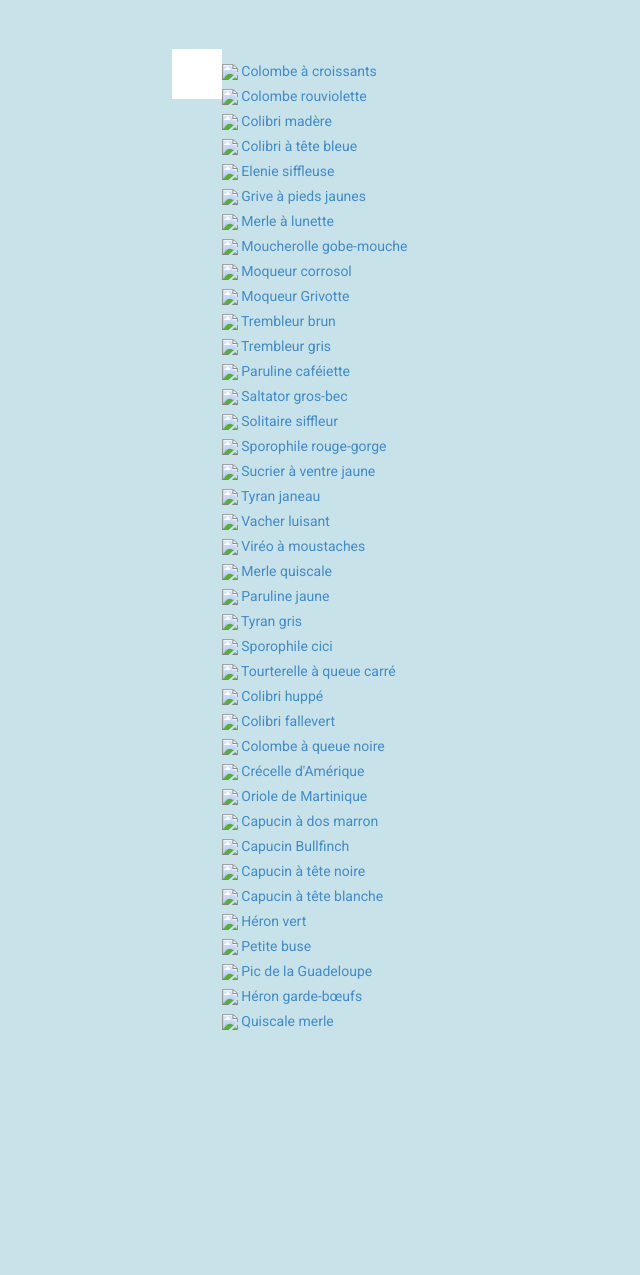
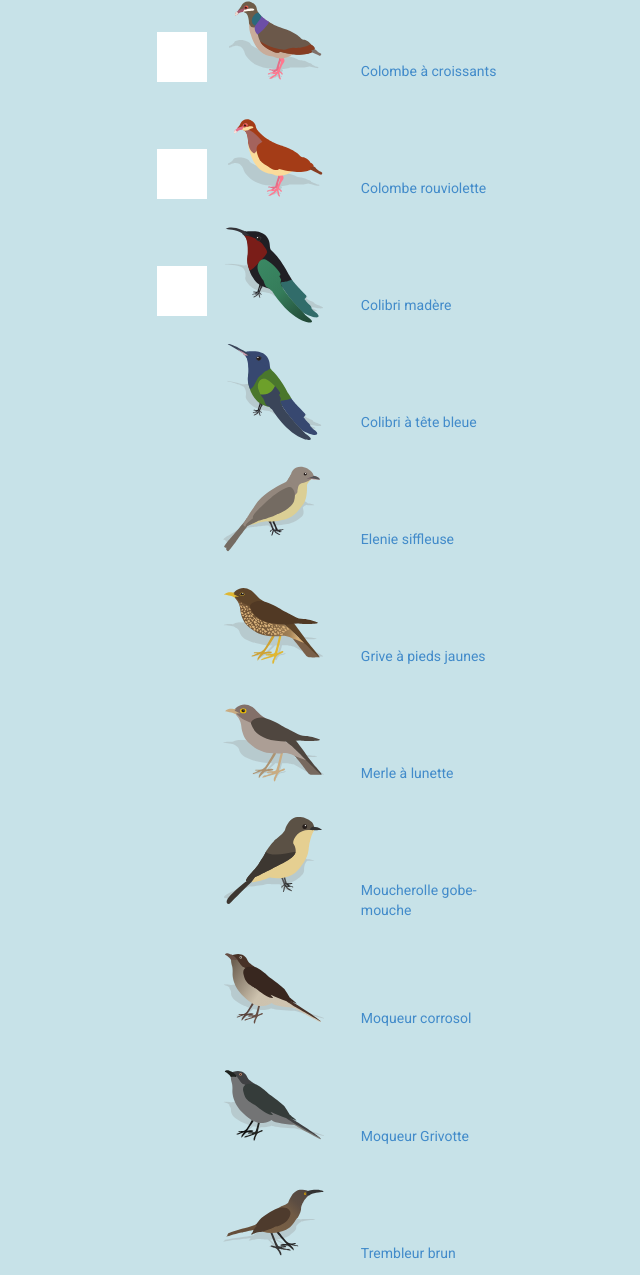
Before and after one commit to Funx/FRAG_BINV, a plain HTML site: page app/index.html at #/area in a window 1280 px wide. Shown: the part 393-1668 px from the top of the page, without its empty margins (1-641 px from the left). Before the commit the page ends 1429 px from the top, so only its background shows below. Drawn offline with Linux system fonts and the light colour scheme.

Commit message:
Quelques modifs sur le templating et l'accès aux données

```diff
--- a/app/js/birds.js
+++ b/app/js/birds.js
@@ -301,7 +301,7 @@ var birds = [
 		, "isInProject": true
 	}
 	,{
-			"id": "trembleur brun"
+			"id": "trembleur_brun"
 		, "name": "Trembleur brun"
 		, "count": {
 			"providence_la_grand_mare":0
@@ -541,8 +541,8 @@ var birds = [
 		, "isInProject": true
 	}
 	,{
-		"id": "vacher_luisant"
-		, "name": "Vacher luisant"
+		"id": "vachet_luisant"
+		, "name": "Vachet luisant"
 		, "count": {
 			"providence_la_grand_mare":0
 			,"morne_aubin":0
@@ -600,6 +600,7 @@ var birds = [
 		}
 		, "isInProject": true
 	}
+	//Not in project -->
 	,{
 		"id": "merle_quiscale"
 		, "name": "Merle quiscale"
@@ -721,8 +722,8 @@ var birds = [
 		, "isInProject": false
 	}
 	,{
-		"id": "tourterelle_a_queue_carre"
-		, "name": "Tourterelle à queue carré"
+		"id": "tourterelle_a_queue_carree"
+		, "name": "Tourterelle à queue carrée"
 		, "count": {
 			"providence_la_grand_mare":0
 			,"morne_aubin":2
@@ -751,7 +752,7 @@ var birds = [
 		, "isInProject": false
 	}
 	,{
-		"id": "colibri_huppé"
+		"id": "colibri_huppe"
 		, "name": "Colibri huppé"
 		, "count": {
 			"providence_la_grand_mare":1
@@ -841,8 +842,8 @@ var birds = [
 		, "isInProject": false
 	}
 	,{
-		"id": "crecelle_d_amerique"
-		, "name": "Crécelle d'Amérique"
+		"id": "crecerelle_d_amerique"
+		, "name": "Crécerelle d'Amérique"
 		, "count": {
 			"providence_la_grand_mare":1
 			,"morne_aubin":0
@@ -870,7 +871,7 @@ var birds = [
 		}
 		, "isInProject": false
 	}
-	,{
+	/*,{
 		"id": "oriole_de_martinique"
 		, "name": "Oriole de Martinique"
 		, "count": {
@@ -899,8 +900,8 @@ var birds = [
 			,"sofaia":0
 		}
 		, "isInProject": false
-	}
-	,{
+	}*/
+	/*,{
 		"id": "capucin_a_dos_marron"
 		, "name": "Capucin à dos marron"
 		, "count": {
@@ -930,8 +931,8 @@ var birds = [
 		}
 		, "isInProject": false
 	}
-	,{
-		"id": "capucin_bullfinch"
+	,{*/
+	/*	"id": "capucin_bullfinch"
 		, "name": "Capucin Bullfinch"
 		, "count": {
 			"providence_la_grand_mare":0
@@ -959,8 +960,8 @@ var birds = [
 			,"sofaia":0
 		}
 		, "isInProject": false
-	}
-	,{
+	}*/
+	/*,{
 		"id": "capucin_a_tete_noire"
 		, "name": "Capucin à tête noire"
 		, "count": {
@@ -989,8 +990,8 @@ var birds = [
 			,"sofaia":0
 		}
 		, "isInProject": false
-	}
-	,{
+	}*/
+	/*,{
 		"id": "capucin_a_tete_blanche"
 		, "name": "Capucin à tête blanche"
 		, "count": {
@@ -1019,7 +1020,7 @@ var birds = [
 			,"sofaia":0
 		}
 		, "isInProject": false
-	}
+	}*/
 	,{
 		"id": "heron_vert"
 		, "name": "Héron vert"
@@ -1050,7 +1051,7 @@ var birds = [
 		}
 		, "isInProject": false
 	}
-	,{
+	/*,{
 		"id": "petite_buse"
 		, "name": "Petite buse"
 		, "count": {
@@ -1079,7 +1080,7 @@ var birds = [
 			,"sofaia":0
 		}
 		, "isInProject": false
-	}
+	}*/
 	,{
 		"id": "pic_de_la_guadeloupe"
 		, "name": "Pic de la Guadeloupe"
@@ -1140,36 +1141,6 @@ var birds = [
 		}
 		, "isInProject": false
 	}
-	,{
-		"id": "quiscale_merle"
-		, "name": "Quiscale merle"
-		, "count": {
-			"providence_la_grand_mare":0
-			,"morne_aubin":0
-			,"deshauteurs":0
-			,"gaschet":0
-			,"beautiran":0
-			,"maisoncelle":0
-			,"croustere":0
-			,"geffrier":0
-			,"grands_fonds":0
-			,"blanchet":0
-			,"morne_bel_air":0
-			,"barthole":0
-			,"maison_de_la_foret":0
-			,"riviere_moreau":0
-			,"grand_etang":0
-			,"massy":0
-			,"fougere":0
-			,"hauteurs_bananiers":0
-			,"douville":0
-			,"petite_montagne":0
-			,"bellevue":0
-			,"solitude":0
-			,"sofaia":0
-		}
-		, "isInProject": false
-	}
 ];
 
 var exemple = {
--- a/app/less/app.less
+++ b/app/less/app.less
@@ -317,15 +317,39 @@ html,body,[ng-view]{
 		.bird{
 			list-style:none;
 			position:relative;
-			&:first-child:before{
+			margin-bottom: 2*@rowHeight;
+
+			&.false{
+				opacity:0.5;
+			}
+
+			img{
+				width:75%;
+				margin-top:-50%;
+			}
+
+			&:before{
 				background: #fff;
 				width:50px;
 				height:50px;
 				content:" ";
+				display:none;
+				position:absolute;
+				left:-65px;
+				top:-100%;
+			}
+			&:nth-child(1):before{
 				display:block;
-				position:absolute;
-				left:-50px;
-				top:-50%;
+			}
+			&:nth-child(2):before{
+				display:block;
+			}
+			&:nth-child(3):before{
+				display:block;
+			}
+
+			.rightSide{
+				height: 100%;
 			}
 		}
 	}
--- a/app/partials/area.html
+++ b/app/partials/area.html
@@ -38,11 +38,14 @@
 	<ul class='row' id='birds'>
 		<li class='row bird {{bird.isInProject}}' ng-repeat="bird in birds| orderBy:'population':true">
 			<a ng-href='#/map/population/{{bird.id}}'>
-				<span class='col-lg-3'>
-					<img ng-src='img/bird_{{bird.id}}'>
+				<span class="col-lg-2">
+				<img ng-src='img/svg/oiseaux_{{bird.id}}.svg'>
+				</span>
+				<span class='col-lg-2'>
+
 					{{bird.name}}
 				</span>
-				<span class='col-lg-9'>
+				<span class='col-lg-8 rightSide'>
 					<span class='percentage-bar' style='width:{{getPopulationRateOf(bird)*2}}%'></span>
 					{{bird.population}} catpures | {{getPopulationRateOf(bird)}}%
 				</span>
```
Also changed, not shown: app/css/app.css, app/img/svg/oiseaux_crecerelle_d_amerique.svg (renamed from app/img/svg/oiseaux_crecerelle_damerique.svg).
